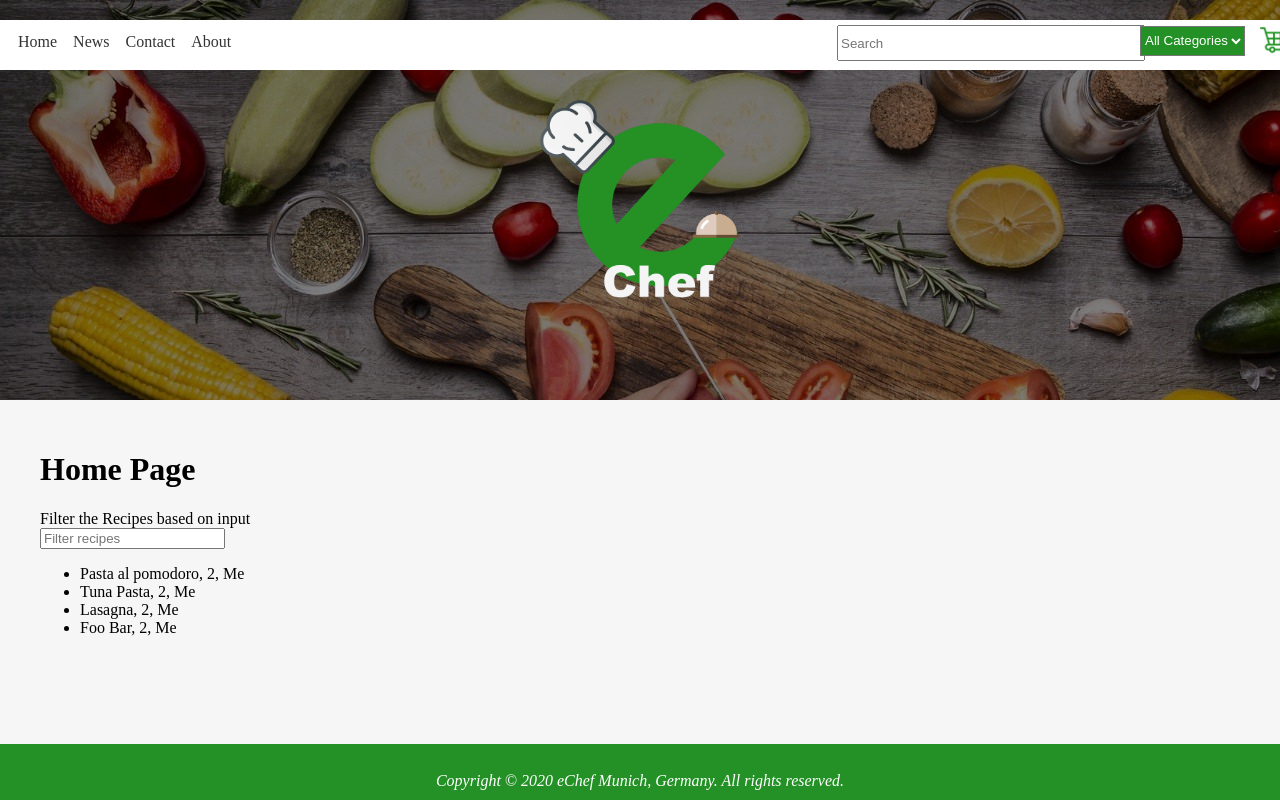
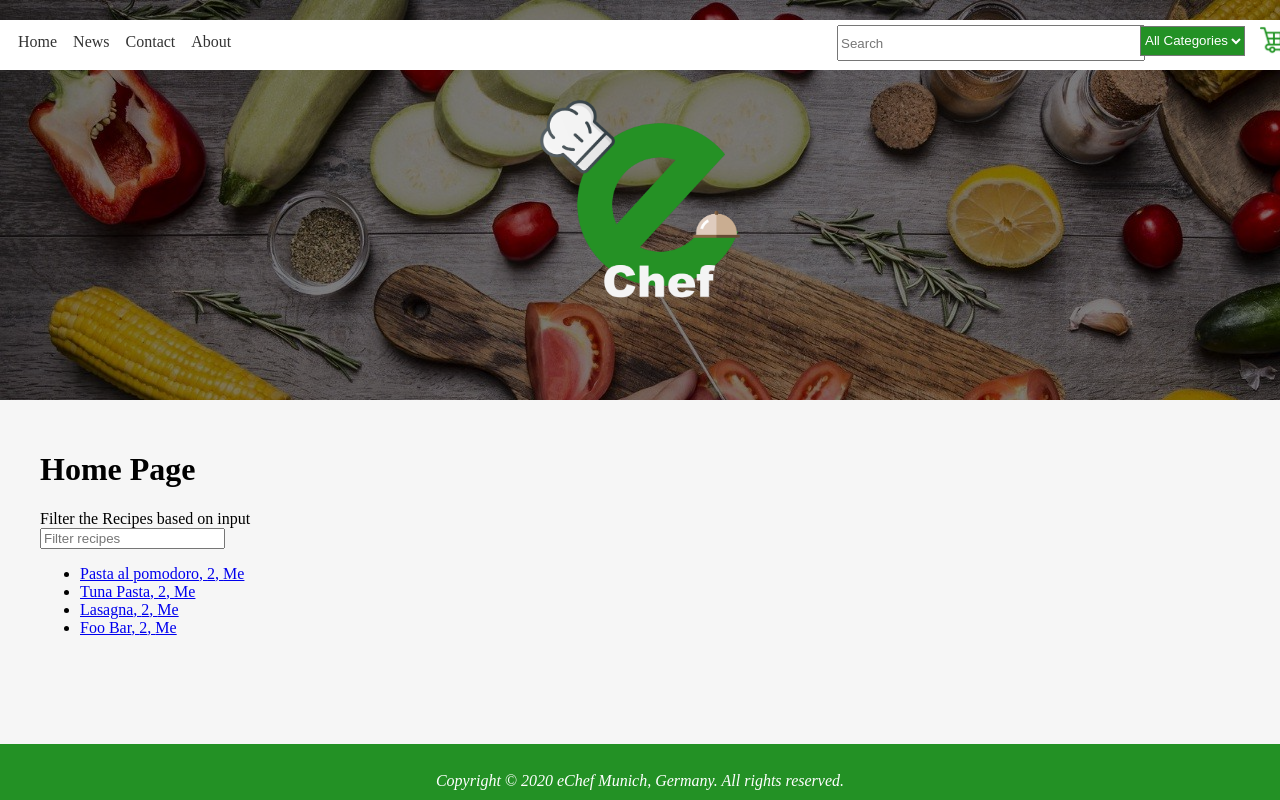
Before and after one commit to ahmadwardak/echef-frontend, a React app: page / in a window 1280 px wide. Built offline with nearby package versions, Linux system fonts and the light colour scheme; data requests are answered from the project's data file; what webfontloader would draw is missing.

Commit message:
HeaderView to React.component

```diff
--- a/src/components/Recipe.js
+++ b/src/components/Recipe.js
@@ -1,10 +1,12 @@
 import React from 'react'
 
-const Recipe = ({Title,Servings,Author }) => {
-
+const Recipe = ({Title,Servings,Author,id }) => {
+  let recipeAddr="http://localhost:8000/#/recipes/"+id
   return (
-    <li className="Recipe" key={Title}>
+    <li className="Recipe" key={id}>
+      <a href={recipeAddr}>
         {Title}, {Servings}, {Author}
+        </a>
     </li>
   )
 }
--- a/src/components/RecipeList.js
+++ b/src/components/RecipeList.js
@@ -11,7 +11,7 @@ export  const RecipeList = ({recipes }) => {
 return (
   // {recipes.map(recipe => <li>{recipe.title}</li> ) }
    recipes.map(rec =>
-    (<Recipe Title={rec.title} Author={rec.Author} Servings={rec.Servings} Ingredients={rec.Ingredients}/>)
+    (<Recipe key={rec.id} Title={rec.title} Author={rec.Author} Servings={rec.Servings} id={rec.id}/>)
   )
 )
 
--- a/src/views/HeaderView.js
+++ b/src/views/HeaderView.js
@@ -3,7 +3,7 @@ import { withRouter } from "react-router-dom";
 import Banner from "../components/HeaderComponent/Banner";
 import RecipeService from '../services/RecipeService';
 
-class Header extends Component {
+class Header extends React.Component {
   constructor(props) {
     super(props);
 
@@ -18,7 +18,7 @@ class Header extends Component {
         loading: true
     });
 
-  var id = window.location.href.split('/').reverse()[0];
+  var id = ""//window.location.href.split('/').reverse()[0];
     if(id){
       RecipeService.getRecipeName(id).then((data) => {
         this.setState({
```
